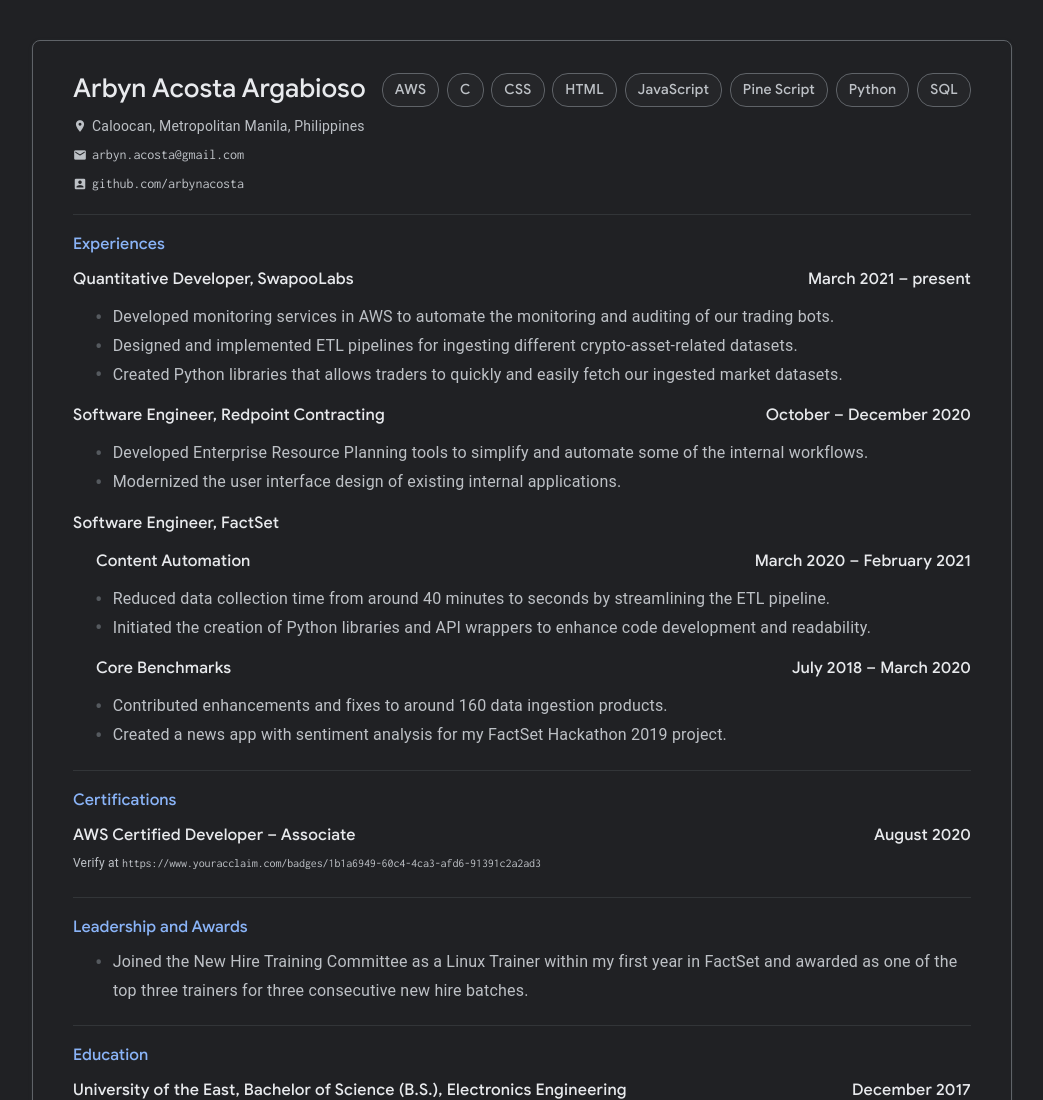
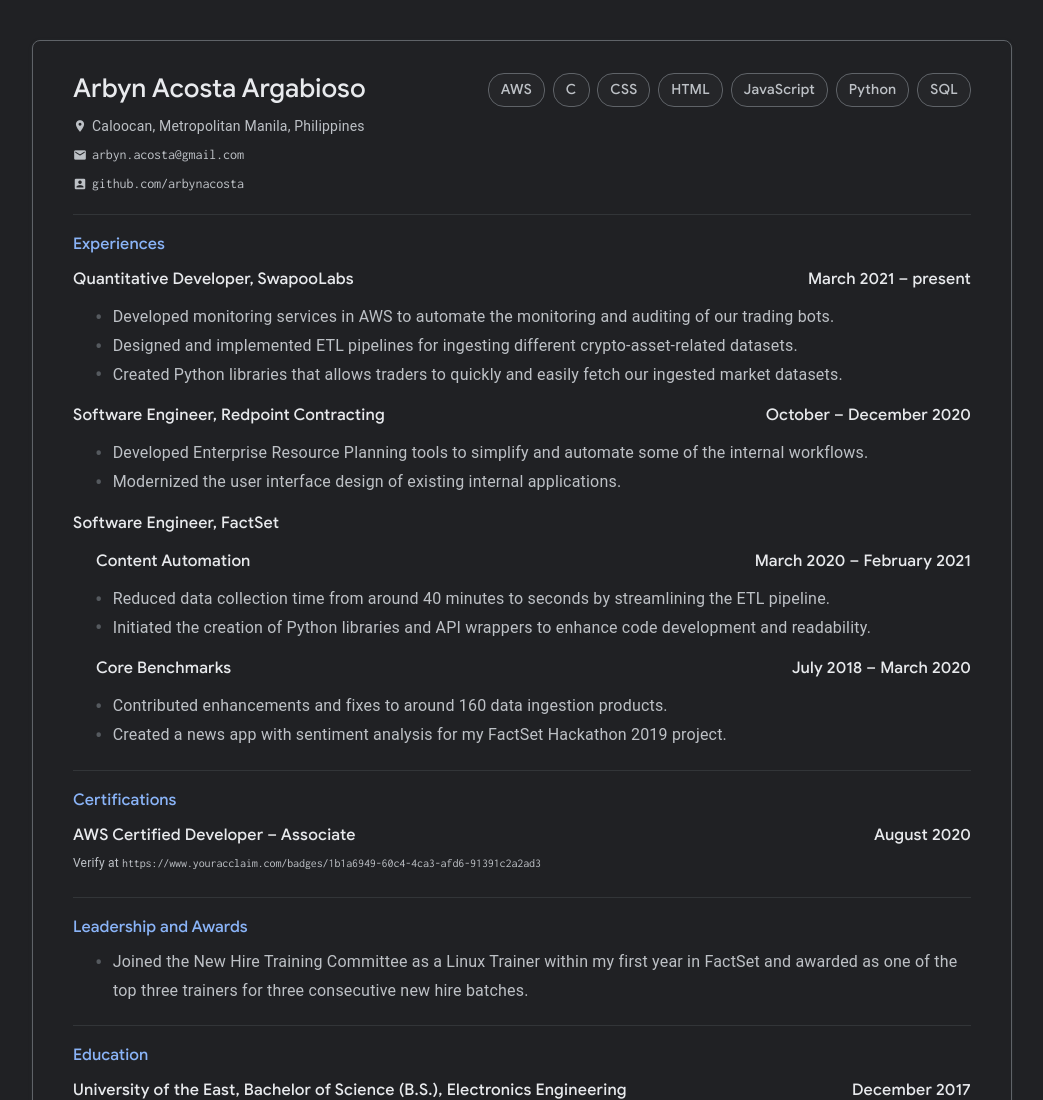
Before and after one commit to arbyn-argabioso/arbynacosta.github.io, a plain HTML site: page index.html in a window 1280 px wide. Shown: the top 1100 px of the page, without its empty margins (118-1161 px from the left). Drawn offline with Linux system fonts and the light colour scheme.

Commit message:
Update index.html

```diff
--- a/index.html
+++ b/index.html
@@ -48,7 +48,6 @@
             <li><span>CSS</span></li>
             <li><span>HTML</span></li>
             <li><span>JavaScript</span></li>
-            <li><span>Pine Script</span></li>
             <li><span>Python</span></li>
             <li><span>SQL</span></li>
           </ul>
```
